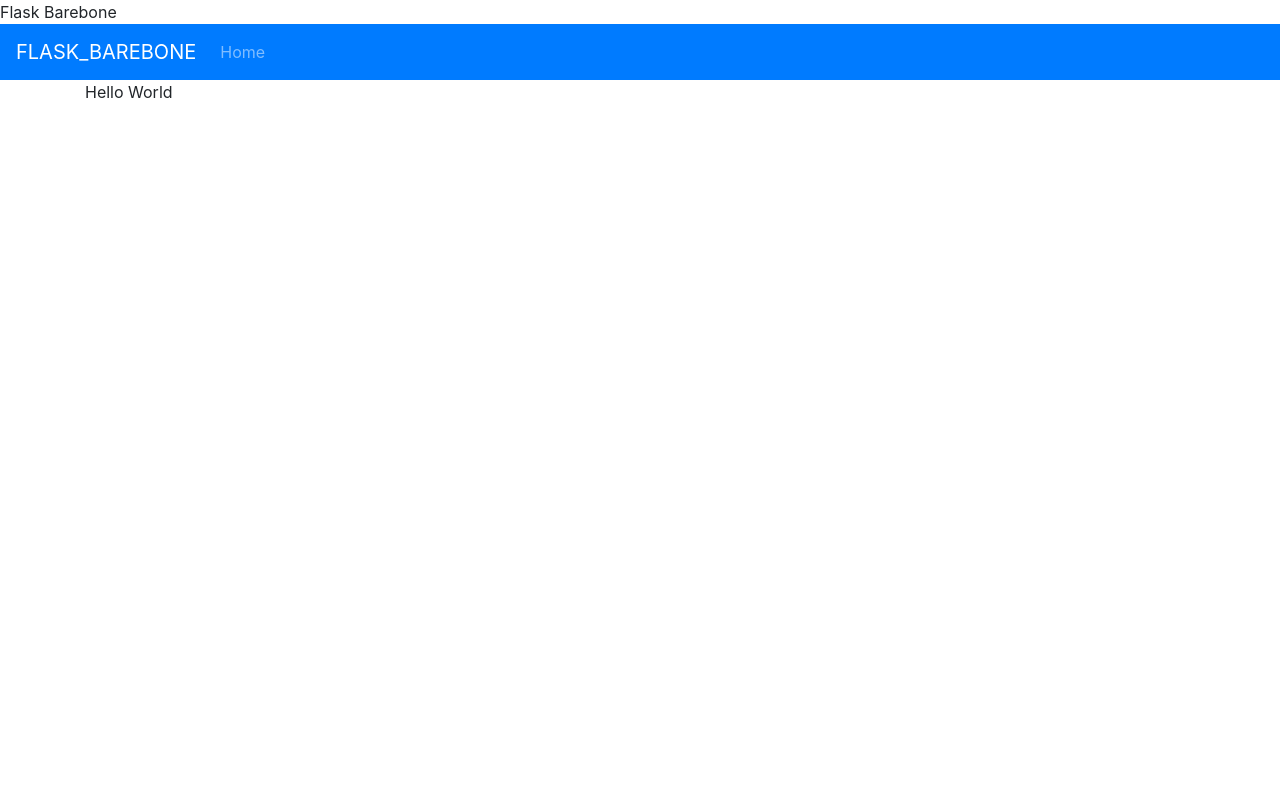
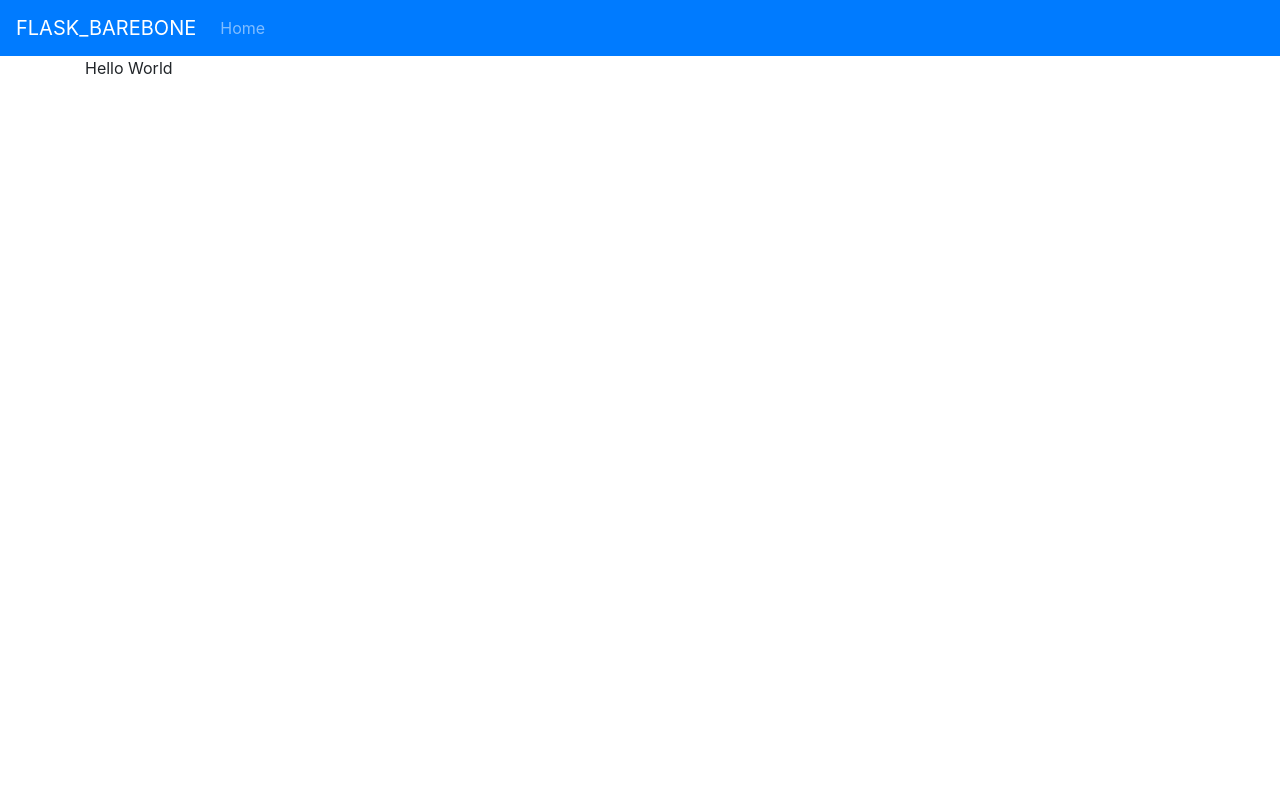
Before and after one commit to SebastianB12/Flask_Barebone, a Flask app: page / in a window 1280 px wide. Run offline with Flask 2, Linux system fonts and the light colour scheme; some libraries are stand-ins or nearby versions.

Commit message:
Deleted second title

```diff
--- a/app/templates/base.html
+++ b/app/templates/base.html
@@ -1,5 +1,3 @@
-{% block title %}Flask Barebone{% endblock %}
-
 {% block head %}
 <link rel="stylesheet" href="https://stackpath.bootstrapcdn.com/bootstrap/4.1.3/css/bootstrap.min.css" integrity="sha384-MCw98/SFnGE8fJT3GXwEOngsV7Zt27NXFoaoApmYm81iuXoPkFOJwJ8ERdknLPMO" crossorigin="anonymous">
 <link rel="shortcut icon" href="{{ url_for('static', filename='favicon.ico') }}" type="image/x-icon">
```
